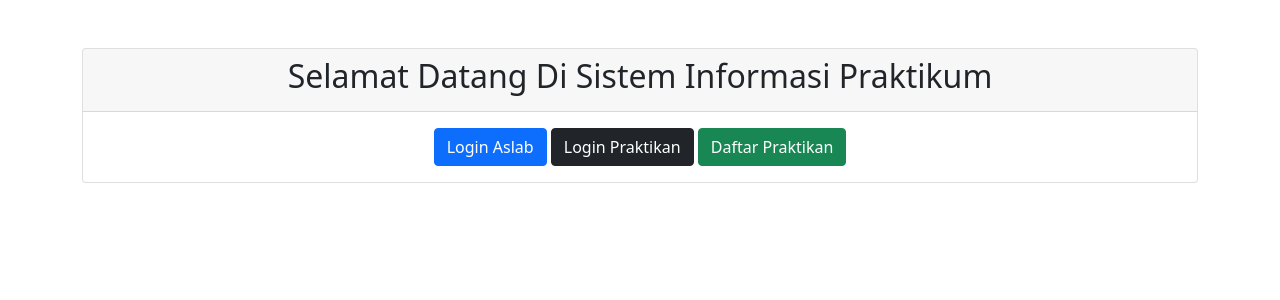
After one commit to NurHolisKafi/SI_Perpustakaan, a PHP site: page /View/auth/HalamanAwal.php in a window 1280 px wide. The commit adds this page. Shown: the top 300 px of the page. Run offline with PHP 8.4, Linux system fonts and the light colour scheme.

Commit message:
modified

```diff
--- /dev/null
+++ b/View/auth/HalamanAwal.php
@@ -0,0 +1,35 @@
+<!DOCTYPE html>
+<html lang="en">
+
+<head>
+    <meta charset="UTF-8">
+    <meta http-equiv="X-UA-Compatible" content="IE=edge">
+    <meta name="viewport" content="width=device-width, initial-scale=1.0">
+    <link rel="stylesheet" href="assets/css/bootstrap.min.css">
+    <title>Login</title>
+</head>
+
+<body>
+    <center>
+        <div class="container">
+            <div class="card mt-5">
+                <div class="card-header">
+
+                    <h2>Selamat Datang Di Sistem Informasi Praktikum</h2>
+
+                </div>
+                <div class="card-body">
+                    <a href="index.php?page=auth&aksi=loginAslab" class="btn btn-primary">Login Aslab</a>
+                    <a href="index.php?page=auth&aksi=loginPraktikan" class="btn btn-dark">Login Praktikan</a>
+                    <a href="index.php?page=auth&aksi=daftarPraktikan" class="btn btn-success">Daftar Praktikan</a>
+                </div>
+            </div>
+        </div>
+    </center>
+
+    <script src="assets/js/jquery-3.3.1.slim.min.js"></script>
+    <script src="assets/js/popper.min.js"></script>
+    <script src="assets/js/bootstrap.min.js"></script>
+</body>
+
+</html>
--- a/koneksi.php
+++ b/koneksi.php
@@ -9,7 +9,7 @@
      $db_host = "localhost";
      $db_user = "root";
      $db_password = "";
-     $db_database = "db_perpustakaan1";
+     $db_database = "db_perpustakaan";
 
      try{
          return new mysqli($db_host, $db_user, $db_password, $db_database);
```
Also changed, not shown: index.php (+5 -3 lines).
